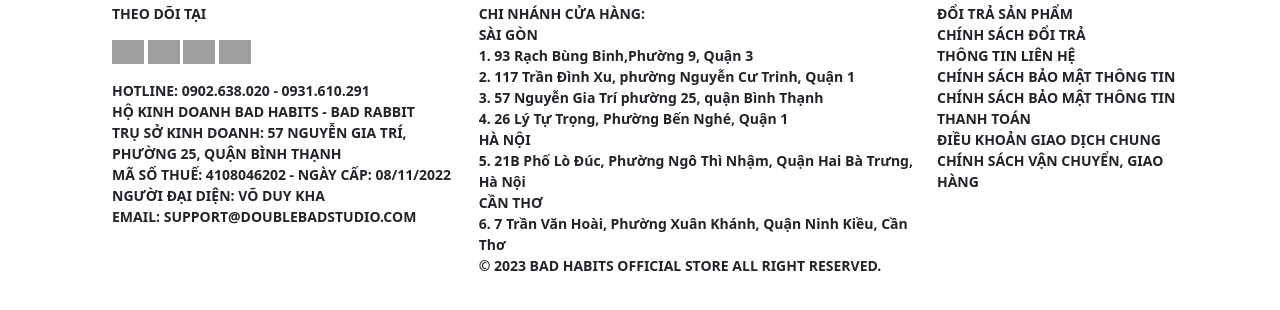
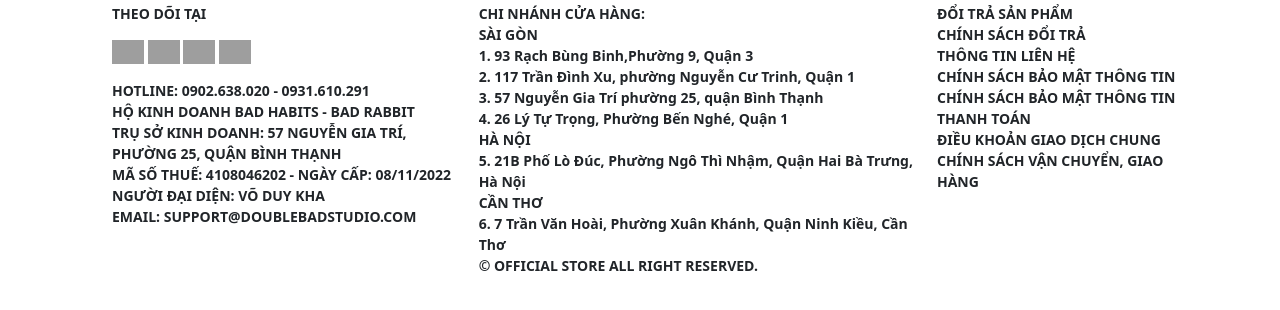
Before and after one commit to TranNguyenChiAn/Design, a PHP site: page /footer.php in a window 1280 px wide. Shown: the part 123-433 px from the top of the page. Run offline with PHP 8.4, Linux system fonts and the light colour scheme; grey boxes are pictures that could not be loaded.

Commit message:
Update footer.php

```diff
--- a/customer/layout/footer.php
+++ b/customer/layout/footer.php
@@ -50,7 +50,7 @@
             5. 21B Phố Lò Đúc, Phường Ngô Thì Nhậm, Quận Hai Bà Trưng, Hà Nội<br>
             CẦN THƠ<br>
             6. 7 Trần Văn Hoài, Phường Xuân Khánh, Quận Ninh Kiều, Cần Thơ<br>
-            © 2023 BAD HABITS OFFICIAL STORE ALL RIGHT RESERVED.<br>
+            © OFFICIAL STORE ALL RIGHT RESERVED.<br>
         </p>
     </div>
     <div class="col-3">
```
